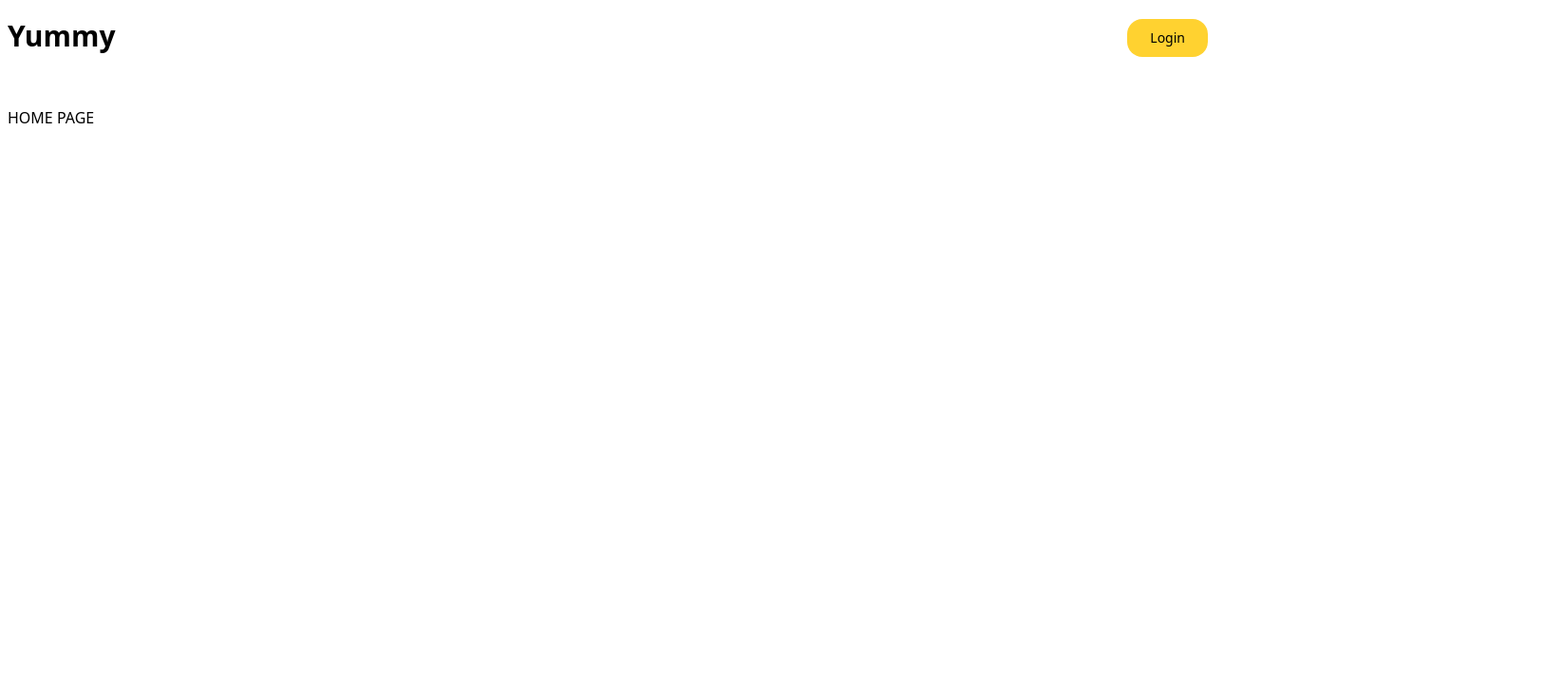
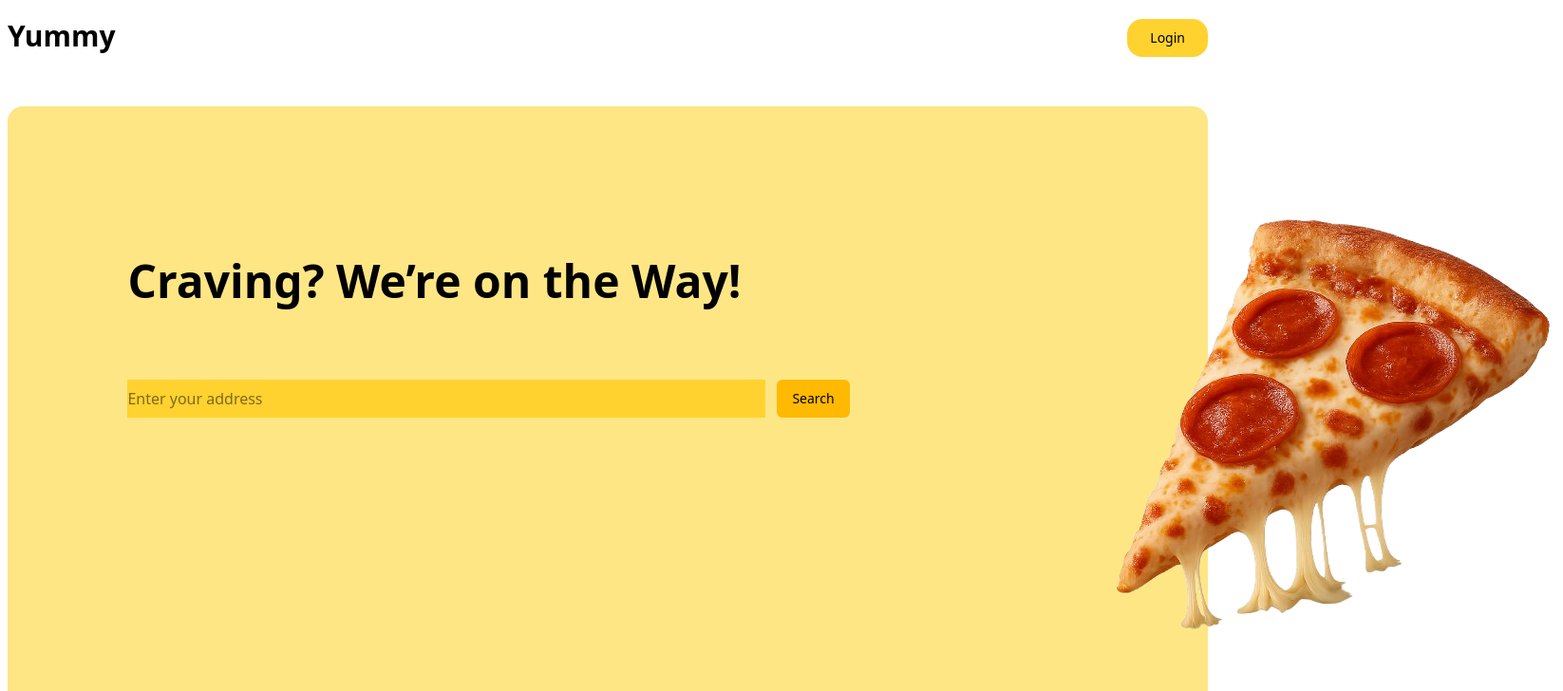
Before and after one commit to Angshuman09/Yummy, a React app in the folder frontend/: page / in a window 1280 px wide. Shown: the top 728 px of the page at 95% size, 1646 px wide, since content can reach past the window. Built offline with nearby package versions, Linux system fonts and the light colour scheme; the HTML template or start-up script is replaced by a standard one.

Commit message:
frontend - home section, thinking about the idea

```diff
--- a/frontend/src/AppRouter.tsx
+++ b/frontend/src/AppRouter.tsx
@@ -1,11 +1,12 @@
 import { Navigate, Route, Routes } from 'react-router-dom'
 import './App.css'
 import Layout from './layout/layout'
+import Home from './pages/Home'
 function AppRouter() {
 
   return (
     <Routes>
-      <Route path='/' element={<Layout>HOME PAGE</Layout>}/>
+      <Route path='/' element={<Layout><Home/></Layout>}/>
       <Route path='/user-profile' element={<div className='w-full h-screen bg-slate-800 text-slate-500 flex justify-center items-center'>login page</div>}/>
       <Route path='*' element={<Navigate to={'/'}/>}/>
     </Routes>
--- /dev/null
+++ b/frontend/src/pages/Home.tsx
@@ -0,0 +1,21 @@
+import React from "react";
+import { Button } from "@/components/ui/button";
+import pizza from '../assets/20251018_1350_Realistic_Pepperoni_Pizza_Slice_simple_compose_01k7v6ffnmesf9j1c320ev1hbq-removebg-preview.png'
+function Home() {
+  return (
+    <div className="w-full h-screen bg-amber-200 rounded-t-2xl">
+      <h1 className="relative left-[10%] top-[20%] text-5xl font-bold w-fit">
+        Craving? We’re on the Way!
+      </h1>
+      <form className="w-fit relative left-[10%] top-[30%] flex justify-center items-center gap-3">
+        <input type="text" placeholder="Enter your address" className="w-2xl h-10 bg-amber-300"/>
+        <Button className="bg-amber-400 hover:bg-amber-500 h-10">Search</Button>
+      </form>
+
+      <img src={pizza} alt="pizza img" className="relative left-[90%]"/>
+
+    </div>
+  );
+}
+
+export default Home;
```
Also changed, not shown: frontend/src/assets/20251018_1350_Realistic_Pepperoni_Pizza_Slice_simple_compose_01k7v6ffnmesf9j1c320ev1hbq-removebg-preview.png (added).
